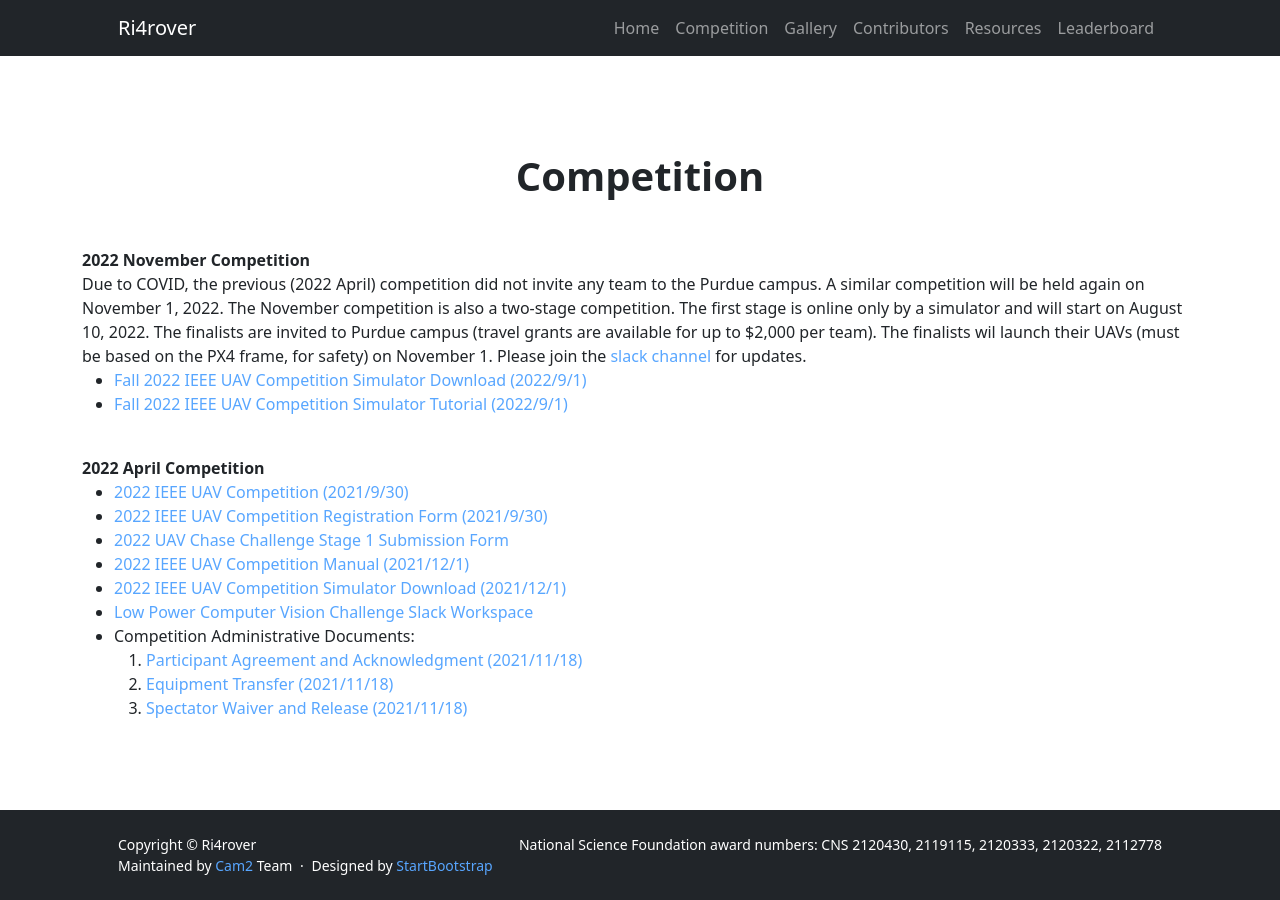
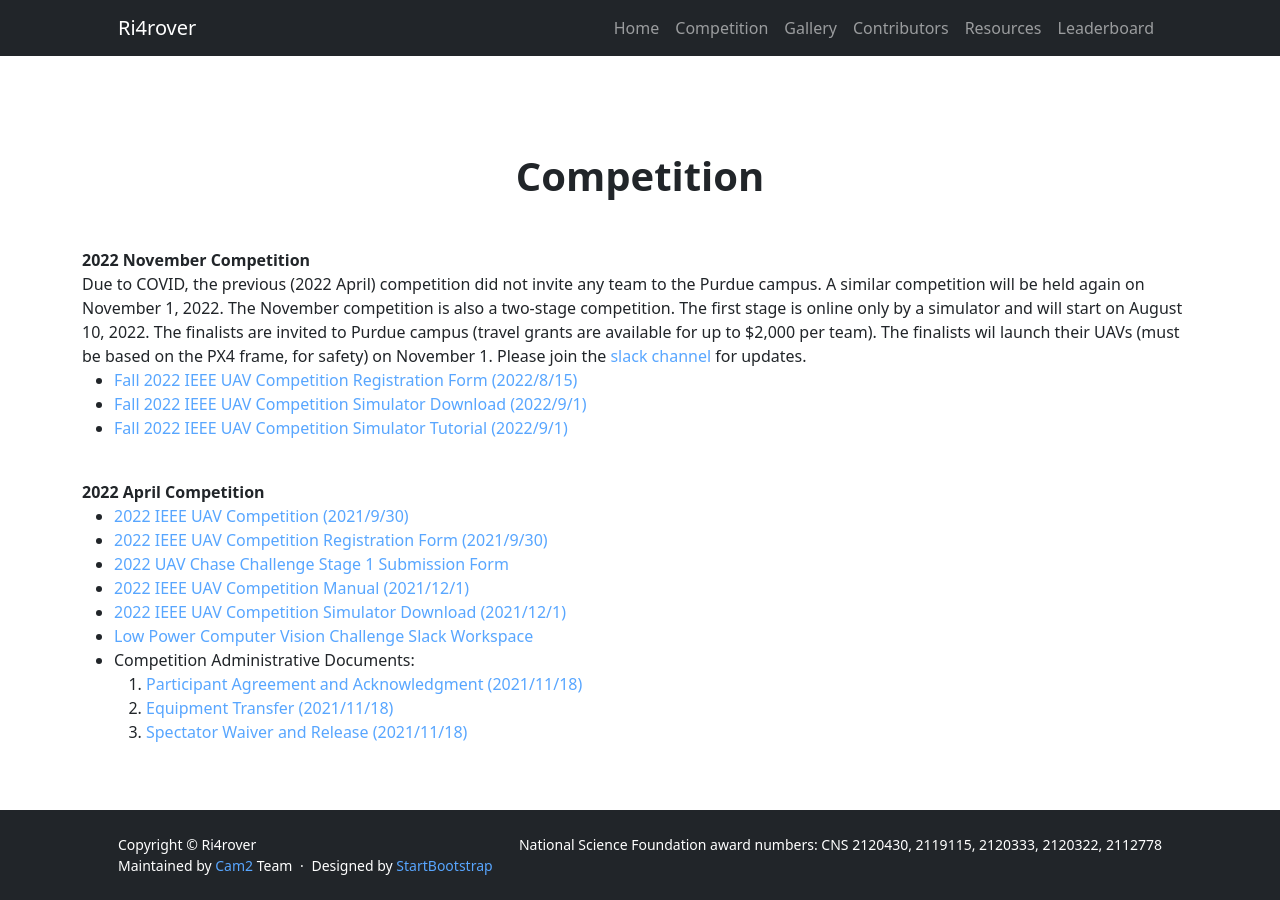
Before and after one commit to OliverQiang/Ri4rover, a Jekyll site: the page built from _pages/competition.html, in a window 1280 px wide. Built offline with Jekyll 4.4.1, drawn with Linux system fonts in a browser that asks for light colours.

Commit message:
Update competition.html

```diff
--- a/_pages/competition.html
+++ b/_pages/competition.html
@@ -26,6 +26,9 @@ title: Ri4rover
       slack channel </a> for updates.
 
         <ul>
+            <li>
+               <a href="https://forms.gle/qCVPkJTameZhGfeU6">Fall 2022 IEEE UAV Competition Registration Form (2022/8/15)</a>
+            </li>
             <li>
                 <a href="https://github.com/jgoppert/auav_f22">Fall 2022 IEEE UAV Competition Simulator Download (2022/9/1)</a>
             </li>
```
